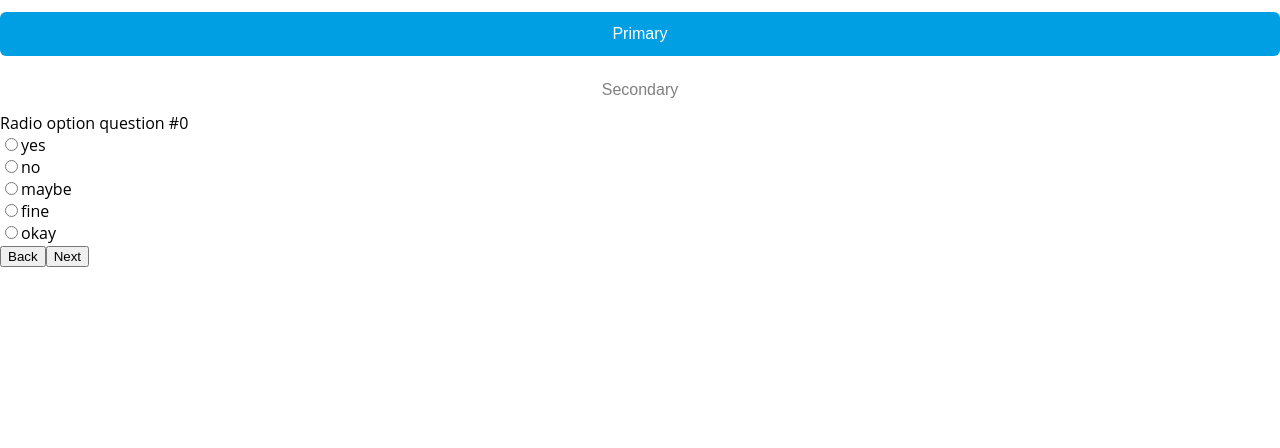
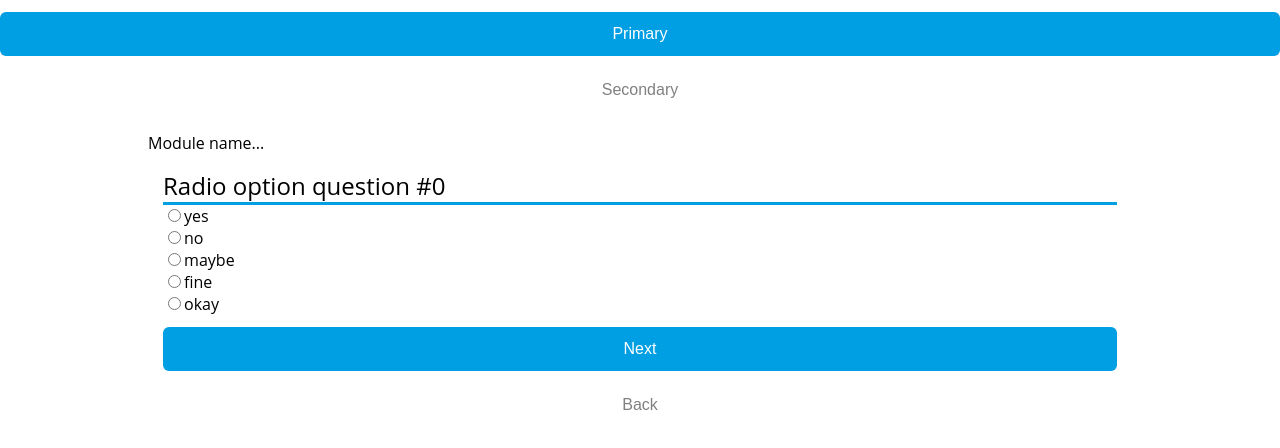
Before and after one commit to CallumAB/student-feedback-system, a React (Create React App) app: page /survey in a window 1280 px wide. Shown: the top 448 px of the page. Built offline with nearby package versions, Linux system fonts and the light colour scheme.

Commit message:
Update Survey.jsx
- Created components for buttons
- Added styling

```diff
--- a/src/pages/Survey.jsx
+++ b/src/pages/Survey.jsx
@@ -1,4 +1,7 @@
 import React, { useState } from 'react';
+import "../styles/survey.css"
+import Primarybutton from '../components/PrimaryButton';
+import Secondarybutton from '../components/SecondaryButton';
 
 const Survey = () => {
 
@@ -51,21 +54,39 @@ const Survey = () => {
         </div>
 
     const radioOptionQuestion =
-        <div className='question-options'>
+
+        <div className="radio-option-list">
             {questions[currentQuestion].answerOptions.map((answerOption) =>
-            <div>
+            <div className="radio-option-item">
                 <input type="radio" name="rad"></input>
                 <label>{answerOption}</label>
             </div>
             )}
         </div>
 
+
     const radioScaleQuestion =
-        <div>
-            <input type="radio" name="rad"></input>
-            <label>One</label>
-            <input type="radio" name="rad"></input>
-            <label>Two</label>
+        <div className="radio-scale-list">
+            <div className="radio-scale-item">
+                <input type="radio" name="rad"></input>
+                <label>1</label>
+            </div>
+            <div className="radio-scale-item">
+                <input type="radio" name="rad"></input>
+                <label>2</label>
+            </div>
+            <div className="radio-scale-item">
+                <input type="radio" name="rad"></input>
+                <label>3</label>
+            </div>
+            <div className="radio-scale-item">
+                <input type="radio" name="rad"></input>
+                <label>4</label>
+            </div>
+            <div className="radio-scale-item">
+                <input type="radio" name="rad"></input>
+                <label>5</label>
+            </div>
         </div>
 
     let questionOption;
@@ -79,17 +100,35 @@ const Survey = () => {
         questionOption = openEndedQuestion;
     }
 
+    //Next/Finish Button
+    let nextButton;
+    if(currentQuestion < questions.length - 1){
+        nextButton = <Primarybutton
+        text = "Next"
+        width = "100%"
+        onClick = {nextQuestion}
+        />
+    }else{
+        nextButton = <Primarybutton
+        text = "Finish"
+        width = "100%"
+        onClick = {nextQuestion}
+        />
+    }
+
     //Return
     return (
-        <div>
-            <div className='question-card'>
+        <div className="survey-container">
+            <text>Module name...</text>
+            <div className="survey-card">
                 <text className='question-text'>
                     {questions[currentQuestion].questionText} #{currentQuestion}
                 </text>
+                <hr/>
                 {questionOption}
+            {nextButton}
+            <Secondarybutton text = "Back" width = "100%" onClick = {lastQuestion}/>
             </div>
-            <button onClick={lastQuestion}>Back</button>
-            <button onClick={nextQuestion}>Next</button>
         </div>
     );
 };
```
